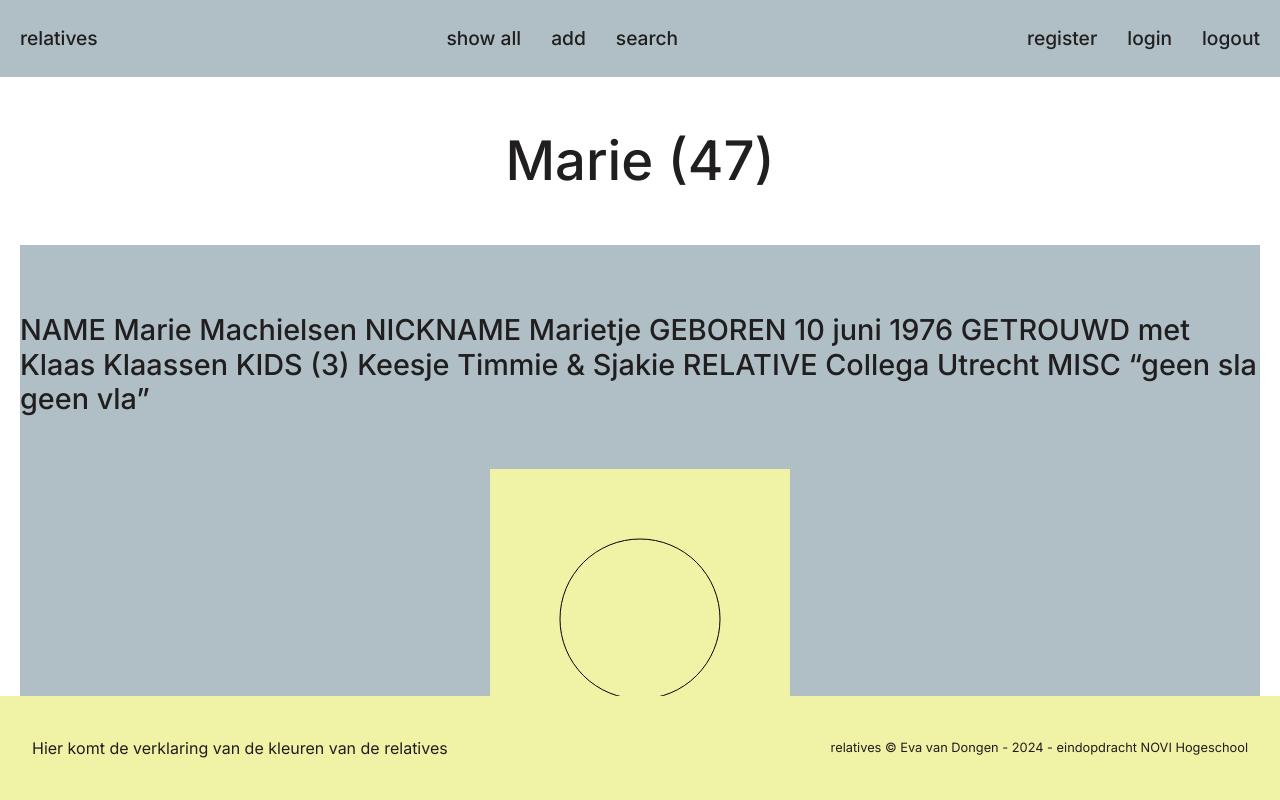
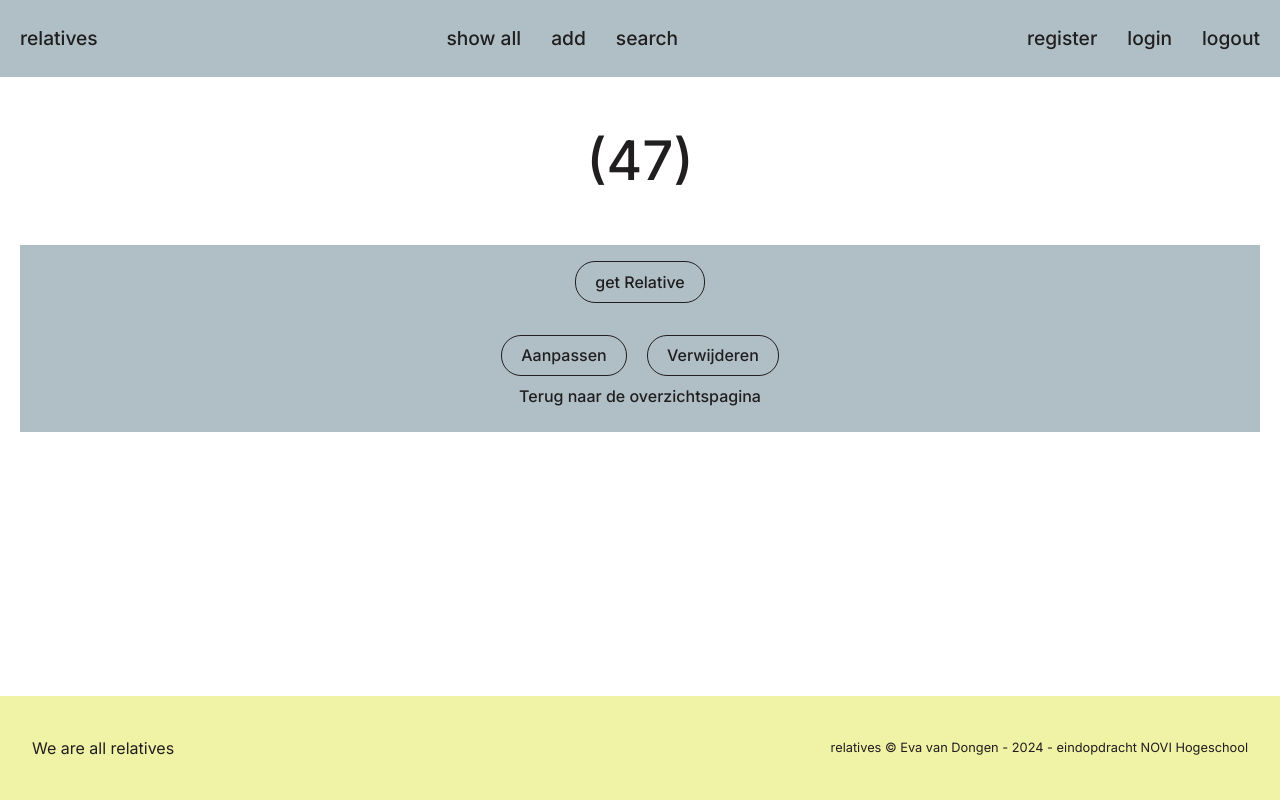
Before and after one commit to orphansocks/frontend-eindopdracht, a React (Vite) app: page /relatives/1 in a window 1280 px wide. Shown: the top 800 px of the page. Built offline with nearby package versions, Linux system fonts and the light colour scheme.

Commit message:
added get requests

```diff
--- a/src/App.jsx
+++ b/src/App.jsx
@@ -41,7 +41,7 @@ function App() {
                     {/*<Route path="/allrelatives" element={isAuth ? <AllRelatives /> : <Navigate to="/login"/>} />*/}
                     <Route path="/allrelatives" element={<AllRelatives />} />
                     <Route path="/searchrelative" element={<SearchRelative />} />
-                    <Route path="/relatives/:id" element={<SingleRelative/>} />
+                    <Route path="/relatives/:id" element={<SingleRelative />} />
                     <Route path="*" element={<NotFoundPage />}/>
                 </Routes>
             </main>
--- a/src/components/CanvasWithPortraits.jsx
+++ /dev/null
@@ -1,26 +0,0 @@
-import React, { useEffect, useRef } from 'react';
-
-function CanvasWithPortraits({ portraits }) {
-    const canvasRef = useRef(null);
-
-    useEffect(() => {
-        const canvas = canvasRef.current;
-        const ctx = canvas.getContext('2d');
-
-        // Clear the canvas
-        ctx.clearRect(0, 0, canvas.width, canvas.height);
-
-        // Loop through each circle and draw it on the canvas
-        portraits.forEach(circle => {
-            ctx.beginPath();
-            ctx.arc(circle.x, circle.y, circle.radius, 0, 2 * Math.PI);
-            ctx.fillStyle = circle.color;
-            ctx.fill();
-            ctx.closePath();
-        });
-    }, [portraits]);
-
-    return <canvas ref={ canvasRef } width={800} height={600} />;
-}
-
-export default CanvasWithPortraits;
--- a/src/components/button/Button.css
+++ b/src/components/button/Button.css
@@ -38,6 +38,7 @@ button:focus-visible {
 }
 
 .form-button:focus,
+.button-primary:focus,
 .form-button:focus-visible {
     outline: 0px solid var(--color-black);
 }
@@ -59,5 +60,5 @@ button:focus-visible {
 }
 
 .button + .button {
-    margin-left: 20px; /* Example style for spacing */
+    margin-left: 20px;
 }
--- /dev/null
+++ b/src/components/errors/ErrorMessage.css
@@ -0,0 +1,7 @@
+.error-message {
+    color: var(--color-highlight);
+    padding: 8px 16px;
+    border: 1px dashed var(--color-highlight);
+    border-radius: 0;
+    background-color: var(--color-white);
+}
--- /dev/null
+++ b/src/components/errors/ErrorMessage.jsx
@@ -0,0 +1,9 @@
+import './ErrorMessage.css';
+
+function ErrorMessage({ message }) {
+    return (
+        <p className="error-message">{message}</p>
+    );
+}
+
+export default ErrorMessage;
--- a/src/components/footer/Footer.css
+++ b/src/components/footer/Footer.css
@@ -9,6 +9,7 @@
     background-color: var(--color-tertiary);
     color: var(--color-secondary);
     text-align: center;
+    margin-top: 60px;
     padding: 32px;
     font-weight: 400;
     position: sticky;
@@ -18,8 +19,5 @@
 }
 
 .copyright {
-
     font-size: 0.8em;
-
-
 }
--- a/src/components/footer/Footer.jsx
+++ b/src/components/footer/Footer.jsx
@@ -9,7 +9,7 @@ function Footer() {
 
         <footer className="outer-content-container sticky-footer">
             <div>
-                <p>Hier komt de verklaring van de kleuren van de relatives</p>
+                <p>We are all relatives</p>
             </div>
 
             <div className="copyright">
--- a/src/components/portrait/Portrait.css
+++ b/src/components/portrait/Portrait.css
@@ -1,5 +1,5 @@
 .portrait-container {
-    flex-basis: 300px;
+    flex-basis: 240px;
     flex-shrink: 1;
     flex-grow: 0;
     background-color: var(--color-tertiary);
@@ -9,11 +9,11 @@
 }
 
     canvas {
-        width: 300px;
-        height: 300px;
+        width: 240px;
+        height: 240px;
     }
 
     .portrait-name {
-        font-size: 0.8em;
+        font-size: 0.9em;
         text-align: center;
     }
--- a/src/components/portrait/Portrait.jsx
+++ b/src/components/portrait/Portrait.jsx
@@ -1,16 +1,18 @@
 import React, { useEffect } from 'react';
 import './Portrait.css';
+import {Link} from "react-router-dom";
 
-function Portrait({color}) {
+function Portrait({id, color, firstName}) {
+
+    // useeffect voor wat er gebeurd
 
     useEffect(() => {
-        // This code will run after the component has been rendered
-        const canvas = document.getElementById('portrait');
+        const canvas = document.getElementById(id);
         const ctx = canvas.getContext('2d');
         const scaleFactor = window.devicePixelRatio;
 
-        canvas.width = 300 * scaleFactor;
-        canvas.height = 300 * scaleFactor;
+        canvas.width = 240 * scaleFactor;
+        canvas.height = 240 * scaleFactor;
         ctx.scale(scaleFactor, scaleFactor);
 
 
@@ -35,13 +37,23 @@ function Portrait({color}) {
         ctx.imageSmoothingEnabled = false;
 
         ctx.closePath();
-    }, []); // Empty dependency array ensures useEffect runs only once after initial render
+    }, [id]); // Empty dependency array ensures useEffect runs only once after initial render
 
     return (
         <div className="portrait-container">
-            <canvas id="portrait" width="150" height="150"></canvas>
+            <canvas
+                id={id}
+                width="150"
+                height="150">
+
+            </canvas>
+
             {/*DEZE LINK ZIE JE ALLEEN OP DE OVERVIEW PAGINA*/}
-            <p className="portrait-name">MARIE</p>
+            <p className="portrait-name">
+                <Link to={`/relatives/${id}`}>{firstName}</Link>
+            </p>
+
+
 
         </div>
     );
--- a/src/pages/relatives/AllRelatives.jsx
+++ b/src/pages/relatives/AllRelatives.jsx
@@ -1,18 +1,33 @@
 import {Link} from "react-router-dom";
 import Portrait from "../../components/portrait/Portrait.jsx";
-import CanvasWithPortraits from "../../components/CanvasWithPortraits.jsx";
+import React, {useState} from "react";
+import Button from "../../components/button/Button.jsx";
+import ErrorMessage from "../../components/errors/ErrorMessage.jsx";
+import axios from "axios";
+import './Relatives.css';
 
 function AllRelatives() {
 
-    const portraits = [
-        { x: 100, y: 100, radius: 50 },
-        { x: 230, y: 100, radius: 50 },
-        { x: 360, y: 100, radius: 50 }
-    ];
+    // state voor de functionaliteit
+    const [relatives, setRelatives] = useState([]);
+    const [error, toggleError] = useState(false);
+
+    // de functie voor het ophalen van de data
+    async function fetchRelatives() {
+        toggleError(false);
+
+        try {
+            const response = await axios.get('http://localhost:8080/relatives');
+            console.log(response.data);
+            setRelatives(response.data);
+        } catch (e) {
+            console.error(e);
+            toggleError(true);
+        }
+    }
 
 
     return (
-
         <>
 
             <h1 className="page-title">All relatives</h1>
@@ -21,29 +36,38 @@ function AllRelatives() {
 
                 <div className="inner-content-container">
 
-                    <p>Als je ingelogd bent, bekijk dan de <Link to="/allrelatives">Profielpagina</Link></p>
                     <p>Je kunt ook <Link to="/login">inloggen</Link> of jezelf <Link to="/register">registeren</Link> als je nog geen
                         account hebt.</p>
-                    <p>Hier onder volgt het CanvasWithPortraits</p>
 
-                    <CanvasWithPortraits portraits={portraits} />
+
+                    <Button type="button"
+                            onClick={ fetchRelatives }
+                            variant="primary">Get all relatives</Button>
 
 
 
+                    {relatives.length > 0 && (
 
+                        <ul className="portrait-items-list">
+                            {relatives.map((relative) => {
 
+                                return <Portrait
+                                    key={relative.id}
+                                    id={relative.id}
+                                    firstName={relative.firstName}
+                                    />
+
+                                    })}
+                        </ul>
+                    )}
+                    {error && <ErrorMessage message="Something went wrong. Please try again." />}
 
 
 
                 </div>
 
 
-
-
-
-
             </section>
-
 
 
         </>
--- /dev/null
+++ b/src/pages/relatives/Relatives.css
@@ -0,0 +1,11 @@
+.portrait-items-list {
+    list-style: none;
+    display: flex;
+    flex-direction: row;
+    flex-wrap: wrap;
+    justify-content: flex-start;
+    align-content: flex-start;
+    row-gap: 16px;
+    column-gap: 16px;
+
+}
--- a/src/pages/relatives/SingleRelative.jsx
+++ b/src/pages/relatives/SingleRelative.jsx
@@ -1,26 +1,63 @@
-import {Link} from "react-router-dom";
+import {Link, useParams} from "react-router-dom";
 import Button from "../../components/button/Button.jsx";
 import Portrait from "../../components/portrait/Portrait.jsx";
+import React, {useState} from "react";
+import axios from "axios";
+import ErrorMessage from "../../components/errors/ErrorMessage.jsx";
 
 function SingleRelative() {
 
+    // state voor de functionaliteit
+    const [relative, setRelative] = useState([]);
+    const [error, toggleError] = useState(false);
+
+    // de parameter voor het ophalen van de juiste relative
+    const {id} = useParams()
+
+    // de functie voor het ophalen van de data
+    async function fetchRelativeById() {
+        toggleError(false);
+
+        try {
+            const response = await axios.get(`http://localhost:8080/relatives/${id}`);
+            console.log(response.data);
+            setRelative(response.data);
+
+        } catch (e) {
+            console.error(e);
+            toggleError(true);
+        }
+    }
 
     return (
 
         <>
 
-            <h1 className="page-title">Marie (47)</h1>
+            <h1 className="page-title">{relative.firstName}(47)</h1>
 
             <section className="outer-content-container">
 
                 <div className="inner-content-container">
 
-                    <h3>NAME Marie Machielsen NICKNAME Marietje GEBOREN 10 juni 1976 GETROUWD met
-                        Klaas Klaassen KIDS (3) Keesje Timmie & Sjakie RELATIVE Collega Utrecht MISC “geen sla geen
-                        vla”
-                    </h3>
+                    <Button
+                        type="button"
+                        onClick={ fetchRelativeById }
+                        variant="primary">get Relative</Button>
 
-                    <Portrait color="blue"/>
+                    {Object.keys(relative).length > 0 && (
+
+                        <h3>NAME {relative.firstName} {relative.lastName} NICKNAME {relative.nickName} BIRTHDAY {relative.dob} TOGETHER WITH partner , {relative.amountOfKids} KIDS: {relative.namesOfKids} MISC " {relative.misc} " OUR RELATION {relative.relation} </h3>
+
+                    )}
+                    {error && <ErrorMessage message="Something went wrong. Please try again." />}
+
+
+                    {/*<h3>NAME Marie Machielsen NICKNAME Marietje GEBOREN 10 juni 1976 GETROUWD met*/}
+                    {/*    Klaas Klaassen KIDS (3) Keesje Timmie & Sjakie RELATIVE Collega Utrecht MISC “geen sla geen*/}
+                    {/*    vla”*/}
+                    {/*</h3>*/}
+
+
 
                 </div>
 
```
